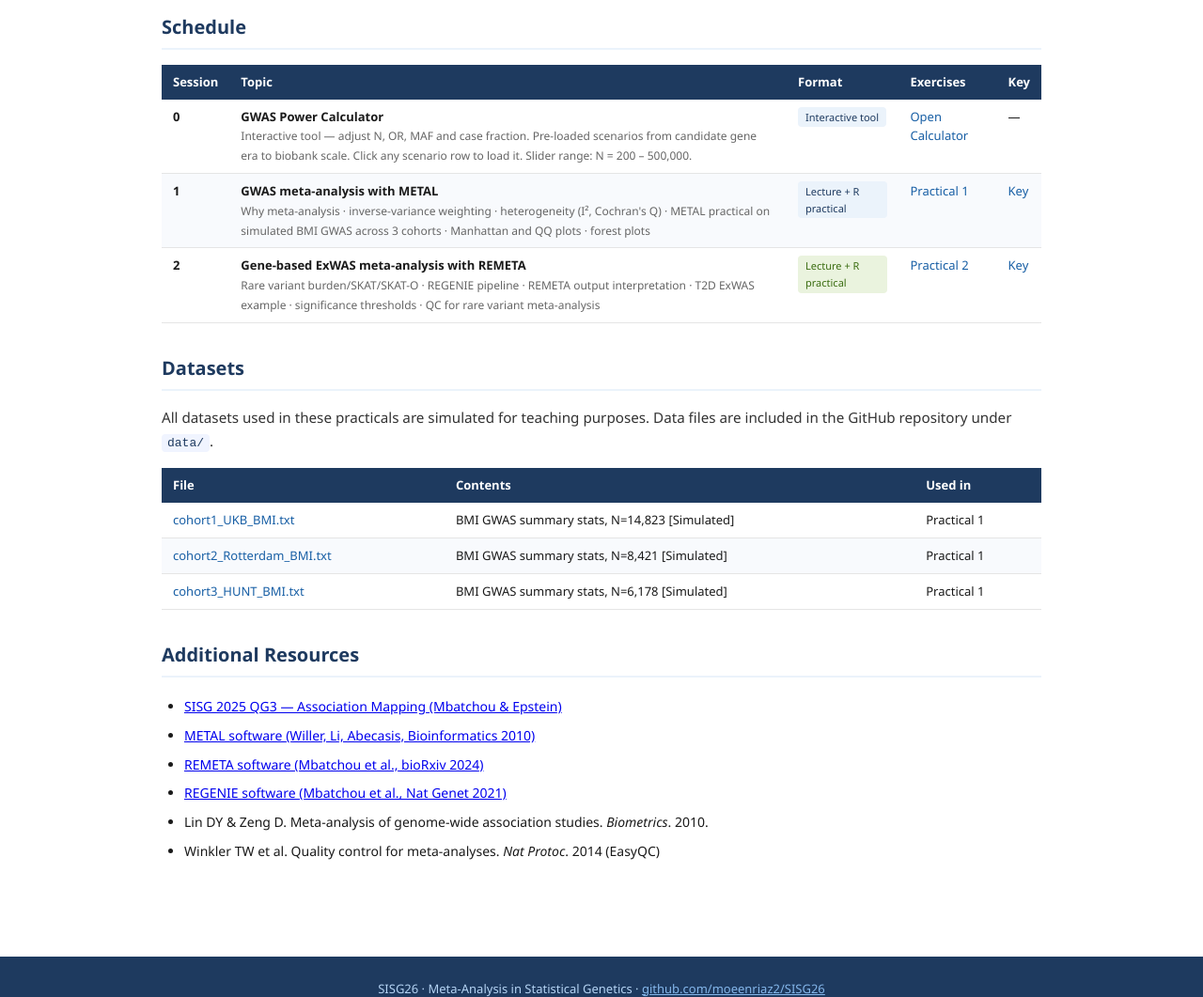
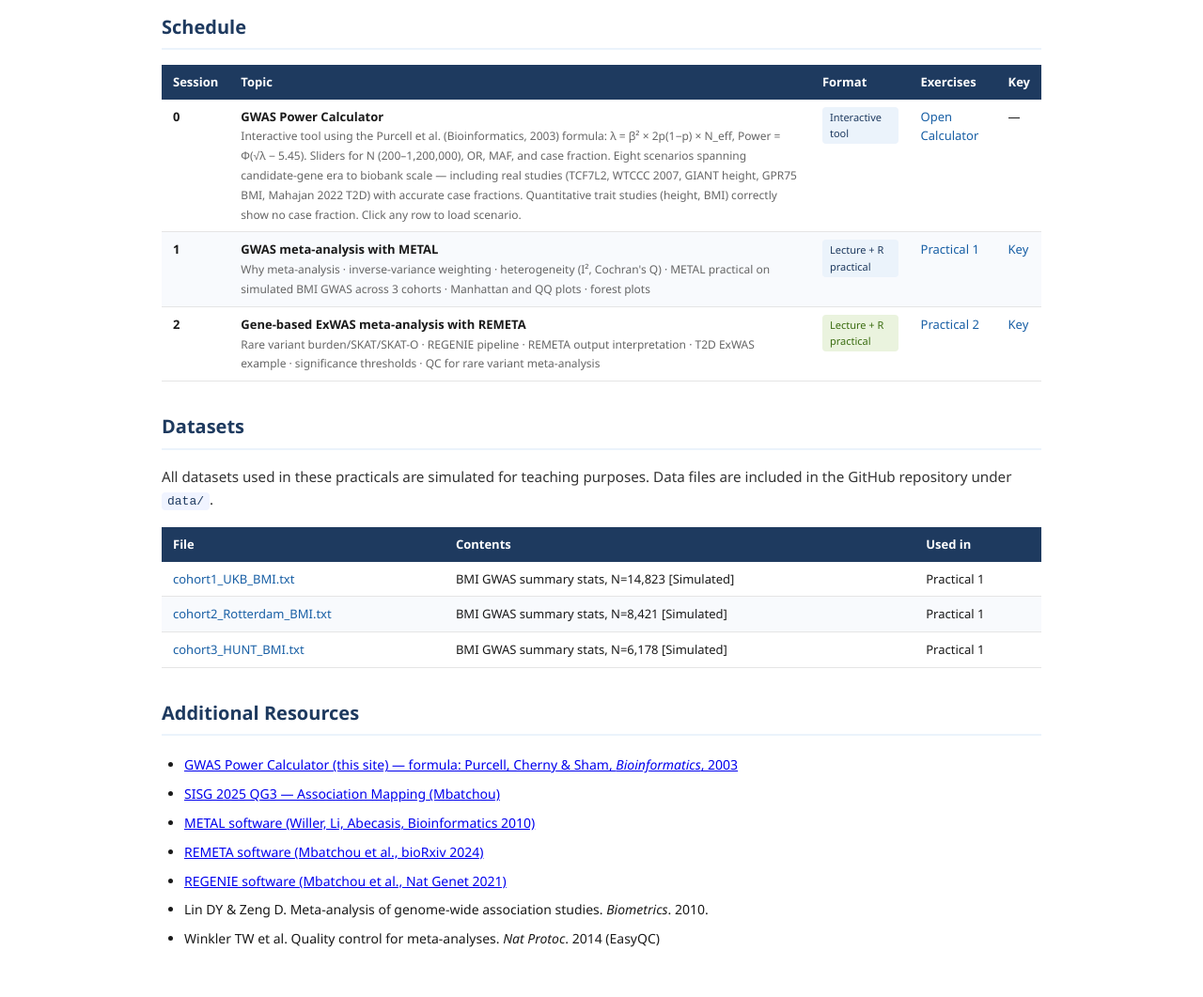
Before and after one commit to moeenriaz2/SISG26, a plain HTML site: page docs/index.html in a window 1280 px wide. Shown: the part 1080-2141 px from the top of the page at 94% size. Drawn offline with Linux system fonts and the light colour scheme.

Commit message:
Add files via upload

```diff
--- a/docs/index.html
+++ b/docs/index.html
@@ -74,7 +74,7 @@
 <div class="container">
 
   <div class="note">
-    <strong>Inspired by:</strong> SISG 2025 Module QG3 by Joelle Mbatchou &amp; Michael Epstein (<a href="https://joellembatchou.github.io/SISG2025_Association_Mapping/" target="_blank">joellembatchou.github.io/SISG2025_Association_Mapping</a>). Exercises here extend that module to multi-cohort meta-analysis.
+    <strong>Inspired by:</strong> SISG 2025 Module QG3 by Joelle Mbatchou (<a href="https://joellembatchou.github.io/SISG2025_Association_Mapping/" target="_blank">joellembatchou.github.io/SISG2025_Association_Mapping</a>). Exercises here extend that module to multi-cohort meta-analysis.
   </div>
 
   <h2>Session Format</h2>
@@ -111,7 +111,7 @@ devtools::install_github("yaowuliu/ACAT")</pre>
         <td><strong>0</strong></td>
         <td>
           <strong>GWAS Power Calculator</strong><br>
-          <span style="font-size:12px;color:#666">Interactive tool — adjust N, OR, MAF and case fraction. Pre-loaded scenarios from candidate gene era to biobank scale. Click any scenario row to load it. Slider range: N = 200 – 500,000.</span>
+          <span style="font-size:12px;color:#666">Interactive tool using the Purcell et al. (Bioinformatics, 2003) formula: λ = β² × 2p(1−p) × N_eff, Power = Φ(√λ − 5.45). Sliders for N (200–1,200,000), OR, MAF, and case fraction. Eight scenarios spanning candidate-gene era to biobank scale — including real studies (TCF7L2, WTCCC 2007, GIANT height, GPR75 BMI, Mahajan 2022 T2D) with accurate case fractions. Quantitative trait studies (height, BMI) correctly show no case fraction. Click any row to load scenario.</span>
         </td>
         <td><span class="badge b-blue">Interactive tool</span></td>
         <td><a href="power_calculator.html">Open Calculator</a></td>
@@ -153,7 +153,8 @@ devtools::install_github("yaowuliu/ACAT")</pre>
 
   <h2>Additional Resources</h2>
   <ul style="margin: 0.5rem 0 1rem 1.5rem; font-size: 14px; line-height: 2.2;">
-    <li><a href="https://joellembatchou.github.io/SISG2025_Association_Mapping/" target="_blank">SISG 2025 QG3 — Association Mapping (Mbatchou &amp; Epstein)</a></li>
+    <li><a href="power_calculator.html">GWAS Power Calculator (this site) — formula: Purcell, Cherny &amp; Sham, <em>Bioinformatics</em>, 2003</a></li>
+    <li><a href="https://joellembatchou.github.io/SISG2025_Association_Mapping/" target="_blank">SISG 2025 QG3 — Association Mapping (Mbatchou)</a></li>
     <li><a href="https://csg.sph.umich.edu/abecasis/metal/download/" target="_blank">METAL software (Willer, Li, Abecasis, Bioinformatics 2010)</a></li>
     <li><a href="https://github.com/rgcgithub/remeta" target="_blank">REMETA software (Mbatchou et al., bioRxiv 2024)</a></li>
     <li><a href="https://github.com/rgcgithub/regenie" target="_blank">REGENIE software (Mbatchou et al., Nat Genet 2021)</a></li>
```
